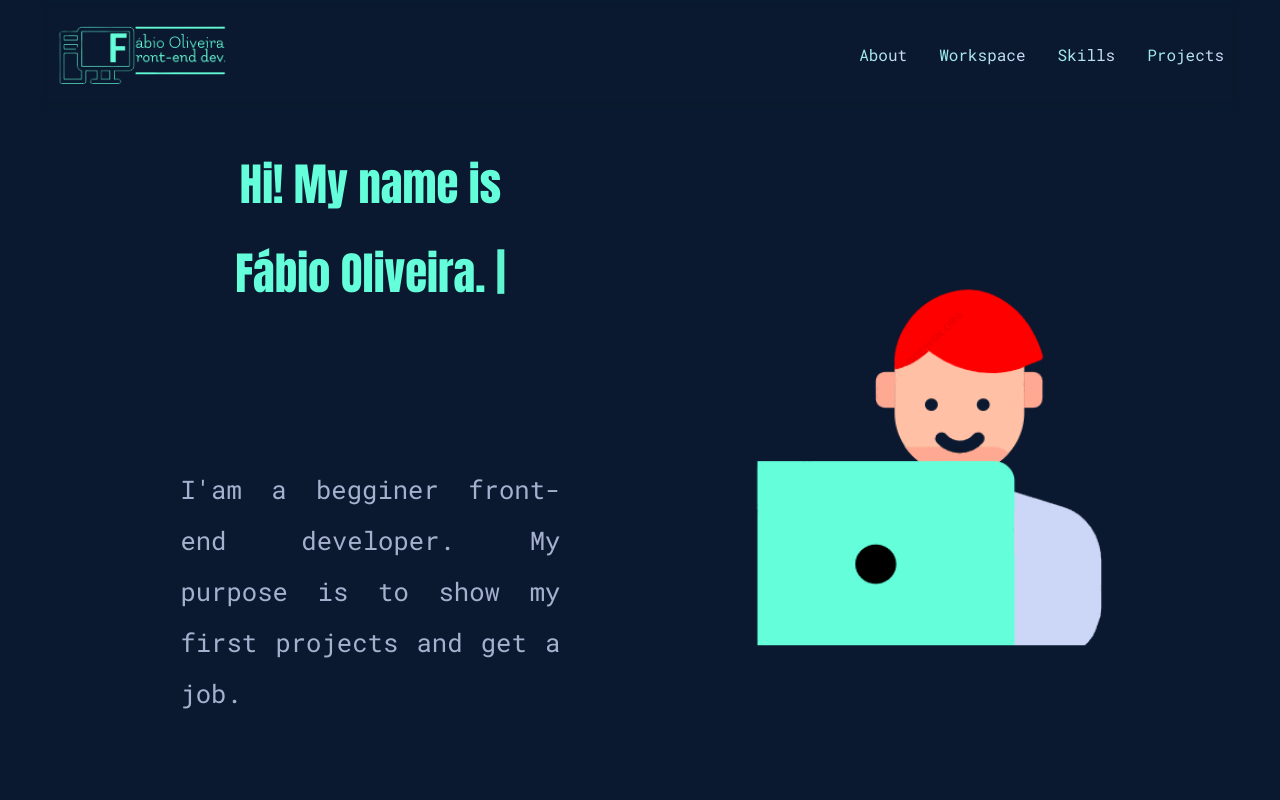
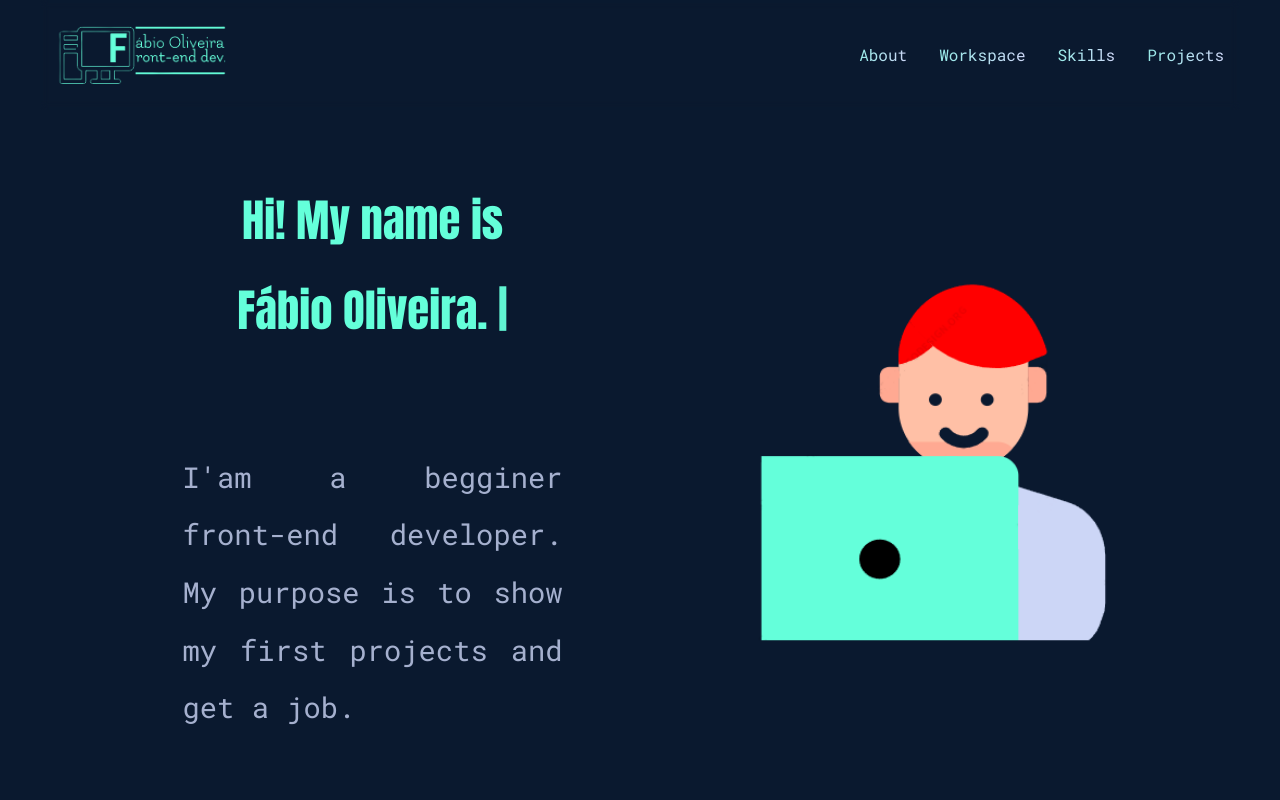
Before and after one commit to fabiooliveira1007/my-personal-portfolio, a plain HTML site: page index.html in a window 1280 px wide. Shown: the top 800 px of the page. Drawn offline with nearby package versions, Linux system fonts and the light colour scheme.

Commit message:
fix: fix font-size on responsive widths

```diff
--- a/assets/styles/main.scss
+++ b/assets/styles/main.scss
@@ -25,11 +25,22 @@
     flex-direction: column;
     justify-content: space-evenly;
     max-width: 1200px;
-    margin: 2em auto 5em auto;
+    margin: 3em auto 5em auto;
 
 
     @media only screen and (min-width: 600px)  {
       flex-direction: row;
+      margin: 4em auto 10em auto;
+    }
+
+    @media only screen and (min-width: 768px)  {
+      flex-direction: row;
+      margin: 9em auto 12em auto;
+    }
+
+    @media only screen and (min-width: 992px)  {
+      flex-direction: row;
+      margin: 11em auto 12em auto;
     }
 
 
@@ -104,12 +115,17 @@
 
 
       @media only screen and (min-width: 600px)  {
-        font-size: 2.8rem;
+        font-size: 2.6rem;
         line-height: 2;
-        margin: 2em auto 5em auto;
+
 
       }
 
+      @media only screen and (min-width: 768px)  {
+        font-size: 2.8rem;
+        line-height: 2;
+
+      }
 
 
       &::after {
@@ -137,22 +153,28 @@
       line-height: 1.4;
       text-align: justify;
       color: rgba(204, 214, 246, 0.8);
-      margin: 5em auto;
+      margin: 3.5em auto;
       max-width: 380px;
 
       @media only screen and (min-width: 600px)  {
-        margin: 6em 2em;
-        font-size: 1.5rem;
+        margin: 6em 2em 0em 2em;
+        font-size: 1.3rem;
         line-height: 1.8;
       }
 
       @media only screen and (min-width: 768px)  {
         line-height: 2;
+
       }
 
       @media only screen and (min-width: 992px)  {
         font-size: 1.6rem;
-        line-height: 2;
+
+      }
+
+      @media only screen and (min-width: 1200px)  {
+        font-size: 1.8rem;
+
       }
 
     }
```
Also changed, not shown: assets/styles/style.css, 1 other file.
